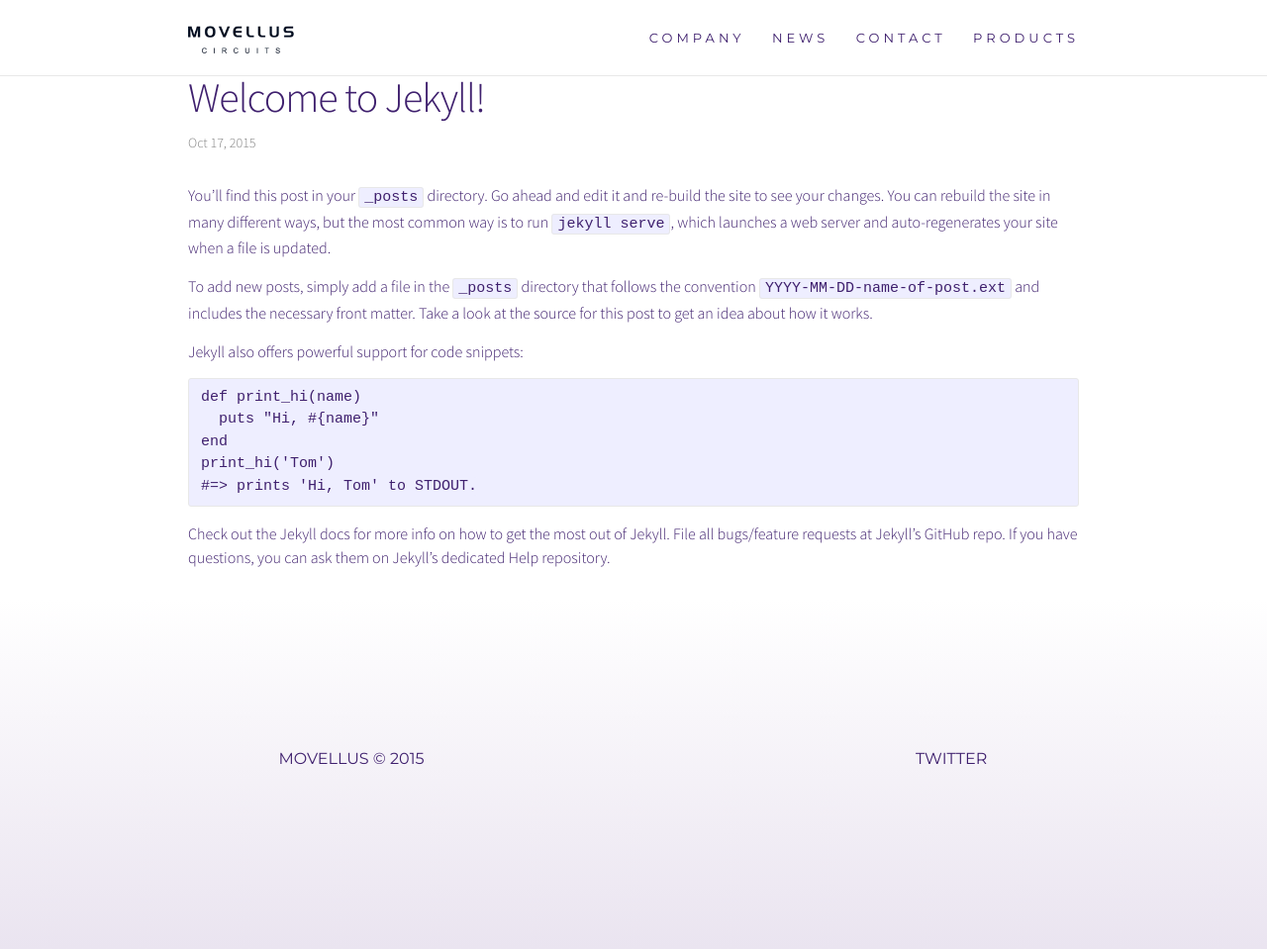
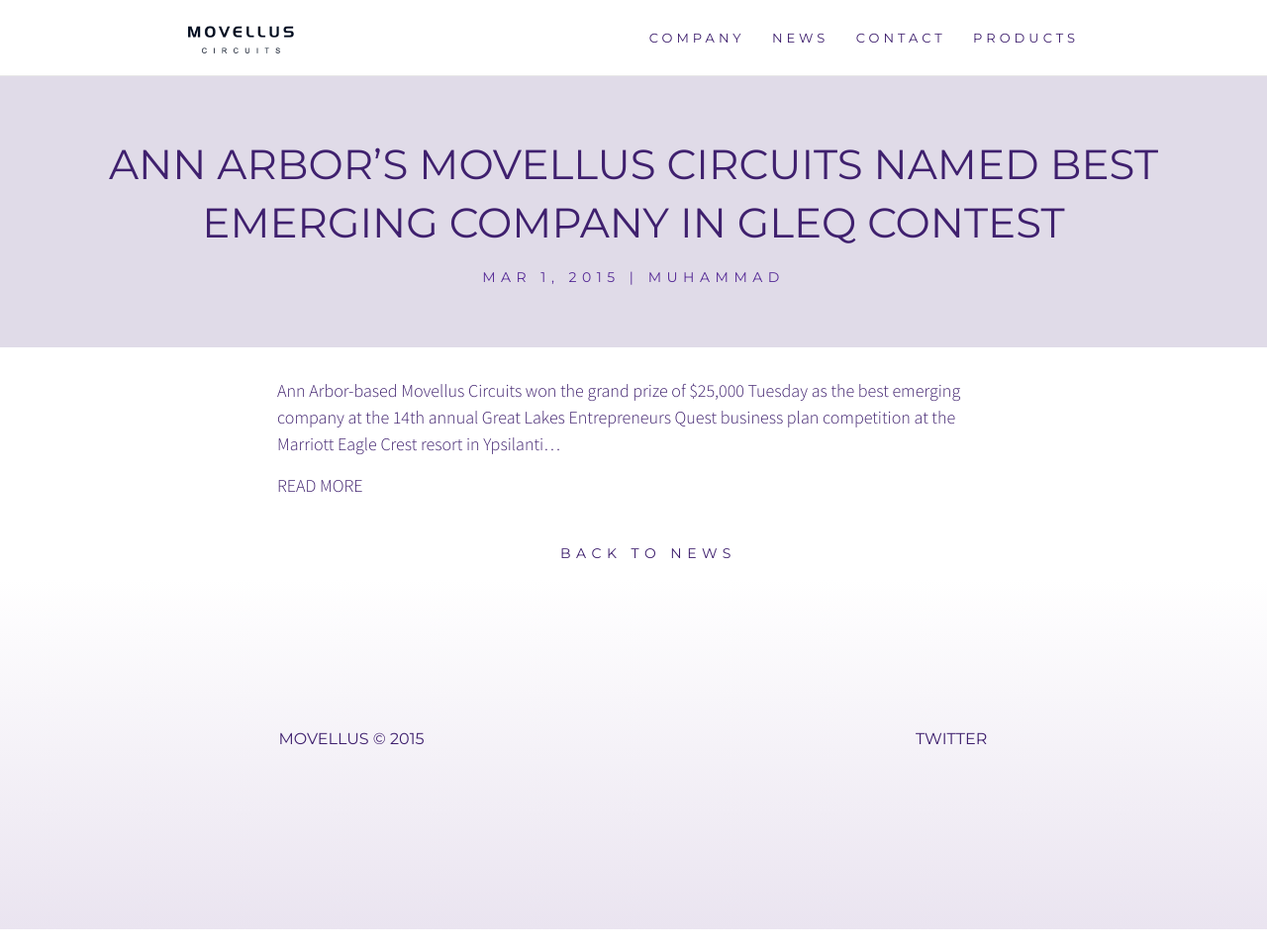
Before and after one commit to zaghmout/movellus, a Jekyll site: the page built from _posts/2015-10-17-welcome-to-jekyll.markdown, in a window 1280 px wide. Shown: the whole page at 99% size. Built offline with Jekyll 4.4.1, drawn with Linux system fonts in a browser that asks for light colours; nearby versions of some CDN libraries.

Commit message:
styles for news and update avatars

```diff
--- a/_config.yml
+++ b/_config.yml
@@ -4,8 +4,8 @@
 copyright: MOVELLUS © 2015
 description: > # this means to ignore newlines until "baseurl:"
 
-baseurl: "/movellus" # the subpath of your site, e.g. /blog/
-url: "//00s.github.io/movellus/" # the base hostname & protocol for your site
+# baseurl: "/movellus" # the subpath of your site, e.g. /blog/
+# url: "//00s.github.io/movellus/" # the base hostname & protocol for your site
 # host: 0.0.0.0
 twitter_username: movellus
 # Build settings
--- a/_layouts/post.html
+++ b/_layouts/post.html
@@ -3,18 +3,33 @@
 ---
 
 <div class="page-content">
-    <div class="wrapper">
-        <div class="post">
+    <div class="post">
+        <header class="post-header">
+            <h1 class="post-title">
+                {{ page.title | upcase }}
+            </h1>
 
-            <header class="post-header">
-                <h1 class="post-title">{{ page.title }}</h1>
-                <p class="post-meta">{{ page.date | date: "%b %-d, %Y" }}{% if page.author %} • {{ page.author }}{% endif %}{% if page.meta %} • {{ page.meta }}{% endif %}</p>
-            </header>
+            <span class="post-meta">
+                {{ page.date | date: "%b %-d, %Y" | upcase }}
+                {% if page.author %}
+                     | {{ page.author | upcase }}
+                {% endif %}
+                {% if page.meta %}
+                     | {{ page.meta | upcase }}
+                 {% endif %}
+             </span>
+        </header>
 
+        <div class="wrapper">
             <article class="post-content">
                 {{ content }}
             </article>
+        </div>
 
-        </div>
+        <a class="rss-subscribe" href="{{ site.url }}/news/index.html">
+          <p>
+              {{ 'back to news' | upcase }}
+          </p>
+        </a>
     </div>
 </div>
--- a/_posts/2015-10-17-welcome-to-jekyll.markdown
+++ b/_posts/2015-10-17-welcome-to-jekyll.markdown
@@ -1,25 +1,13 @@
 ---
 layout: post
-title:  "Welcome to Jekyll!"
-date:   2015-10-17 12:23:01
-categories: jekyll update
+title:  "Ann Arbor’s Movellus Circuits named best emerging company in GLEQ contest"
+date:   2015-03-01 12:23:01
+author: Muhammad
+categories: movellus news
 ---
-You’ll find this post in your `_posts` directory. Go ahead and edit it and re-build the site to see your changes. You can rebuild the site in many different ways, but the most common way is to run `jekyll serve`, which launches a web server and auto-regenerates your site when a file is updated.
 
-To add new posts, simply add a file in the `_posts` directory that follows the convention `YYYY-MM-DD-name-of-post.ext` and includes the necessary front matter. Take a look at the source for this post to get an idea about how it works.
+Ann Arbor-based Movellus Circuits won the grand prize of $25,000 Tuesday as the best emerging company at the 14th annual Great Lakes Entrepreneurs Quest business plan competition at the Marriott Eagle Crest resort in Ypsilanti…
 
-Jekyll also offers powerful support for code snippets:
+ [READ MORE][more]
 
-{% highlight ruby %}
-def print_hi(name)
-  puts "Hi, #{name}"
-end
-print_hi('Tom')
-#=> prints 'Hi, Tom' to STDOUT.
-{% endhighlight %}
-
-Check out the [Jekyll docs][jekyll] for more info on how to get the most out of Jekyll. File all bugs/feature requests at [Jekyll’s GitHub repo][jekyll-gh]. If you have questions, you can ask them on [Jekyll’s dedicated Help repository][jekyll-help].
-
-[jekyll]:      http://jekyllrb.com
-[jekyll-gh]:   https://github.com/jekyll/jekyll
-[jekyll-help]: https://github.com/jekyll/jekyll-help
+ [more]:      http://www.crainsdetroit.com/article/20140617/NEWS/140619863/ann-arbors-movellus-circuits-named-best-emerging-company-in-gleq
--- a/_sass/_layout.scss
+++ b/_sass/_layout.scss
@@ -199,37 +199,86 @@
 }
 
 .post-list {
+    display: block;
     margin-left: 0;
     list-style: none;
 
     > li {
-        margin-bottom: $spacing-unit;
+
+        cursor: pointer;
+
+        a{
+            padding: 2 *$spacing-unit;
+            margin: 0 auto;
+            text-align: center;
+            font-family: $strong-font-family;
+
+
+            &:hover{
+                text-decoration: none;
+                background-color: #e0dbe8
+
+            }
+        }
+
     }
 }
 
 .post-meta {
     font-size: $small-font-size;
-    color: $grey-color;
+    font-family: $strong-font-family;
+    color: lighten($brand-color, 10%);
+    letter-spacing: $large-kerning;
+    text-align: center;
+    display: block;
 }
 
 .post-link {
     display: block;
     font-size: 24px;
+
+    @include media-query($on-palm) {
+        font-size: 22px;
+        color: green;
+    }
 }
 
+.rss-subscribe{
+    display: block;
+    width: 100%;
+    text-align: center;
+    padding: $spacing-unit / 2 ;
+    font-family: $strong-font-family;
+    font-size: $small-font-size;
+    letter-spacing: $large-kerning;
 
+    p{
+        margin: 0;
+    }
+
+    &:hover{
+        text-decoration: none;
+        background-color: $brand-color;
+        color: white;
+    }
+}
 
 /**
  * Posts
  */
 .post-header {
-    margin-bottom: $spacing-unit;
+    padding: $spacing-unit * 2;
+    background-color: #e0dbe8
 }
 
 .post-title {
+    text-align: center;
     font-size: 42px;
-    letter-spacing: -1px;
-    line-height: 1;
+    // max-width: 800px;
+    margin: 0 auto 15px;
+    line-height: 1.4;
+
+    font-family: $strong-font-family;
 
     @include media-query($on-laptop) {
         font-size: 36px;
@@ -237,7 +286,12 @@
 }
 
 .post-content {
-    margin-bottom: $spacing-unit;
+    margin: $spacing-unit ($spacing-unit * 3    );
+
+    p{
+        font-size: 18px;
+        line-height: 27px;
+    }
 
     h2 {
         font-size: 32px;
@@ -826,12 +880,21 @@
 }
 
 
+.banner{
+    padding: $spacing-unit * 4 20px;
+    background-color: $brand-color;
+    color: white;
+    text-align: center;
+    font-family: $strong-font-family;
 
+    h1{
+        font-size: $base-font-size * 3.5;
+        margin-bottom: 0;
+        letter-spacing: 5px;
+    }
 
-
-// .line{
-//     margin-left: 40px;
-//     border: 1px solid $brand-color;
-//     padding: 25px;
-//     border-radius: 20px;
-// }
+    p{
+        font-family: $base-font-family;
+        letter-spacing: 5px;
+    }
+}
--- a/company/index.html
+++ b/company/index.html
@@ -166,7 +166,7 @@
 
     <div class="person half-w" itemscope itemtype="http://schema.org/Person">
         <div class="avatar-holder">
-            <img src="{{ site.url }}/images/muhammad-faisal.jpg" alt="">
+            <img src="{{ site.url }}/images/jeff-fredenburg.jpg" alt="">
         </div>
         <h2 itemprop="name">
             DR. JEFFREY FREDENBURG
```
Also changed, not shown: news/index.html (+30 -12 lines), images/jeff-fredenburg.jpg (added), images/muhammad-faisal.jpg, 11 other files.
